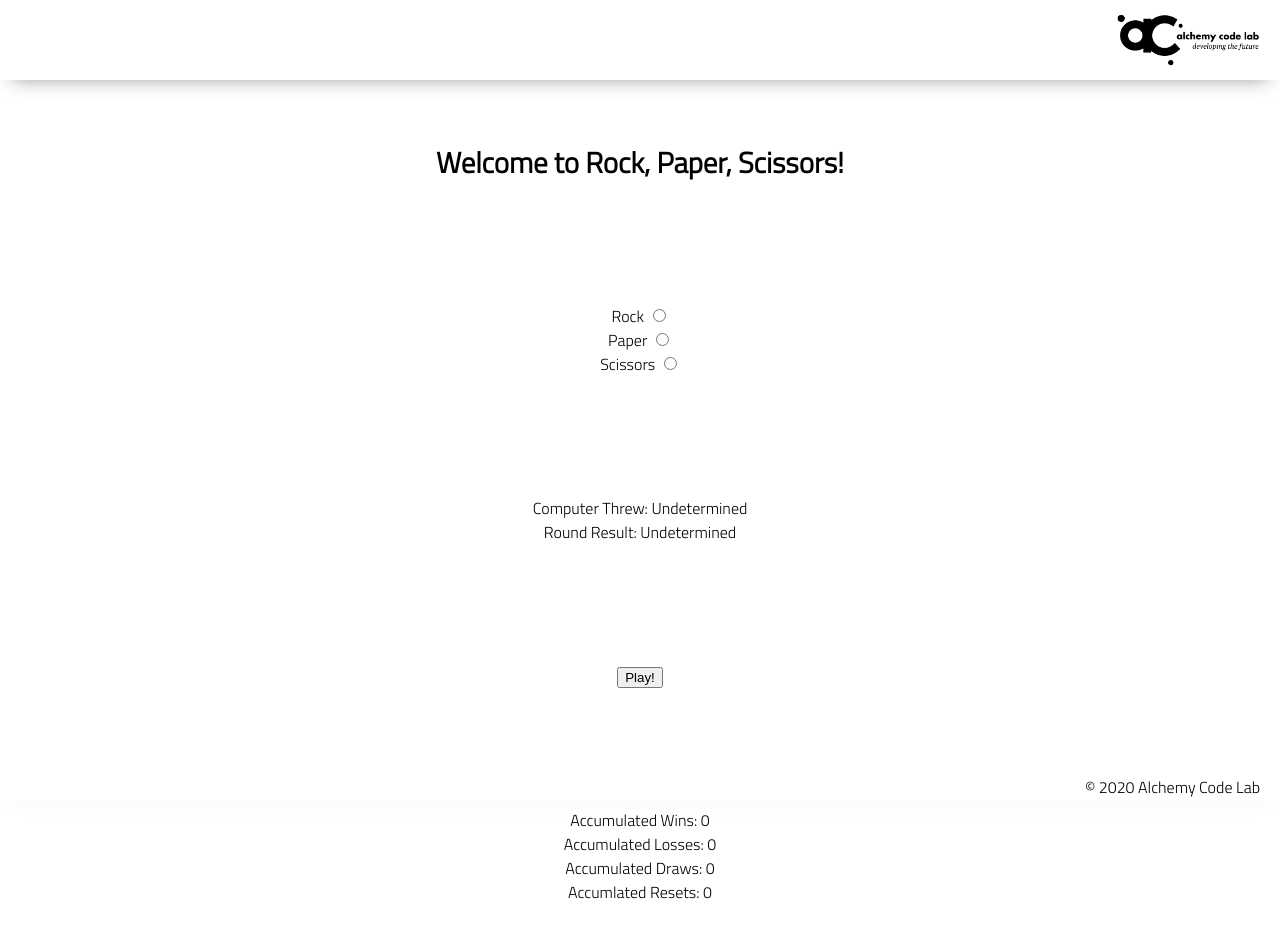
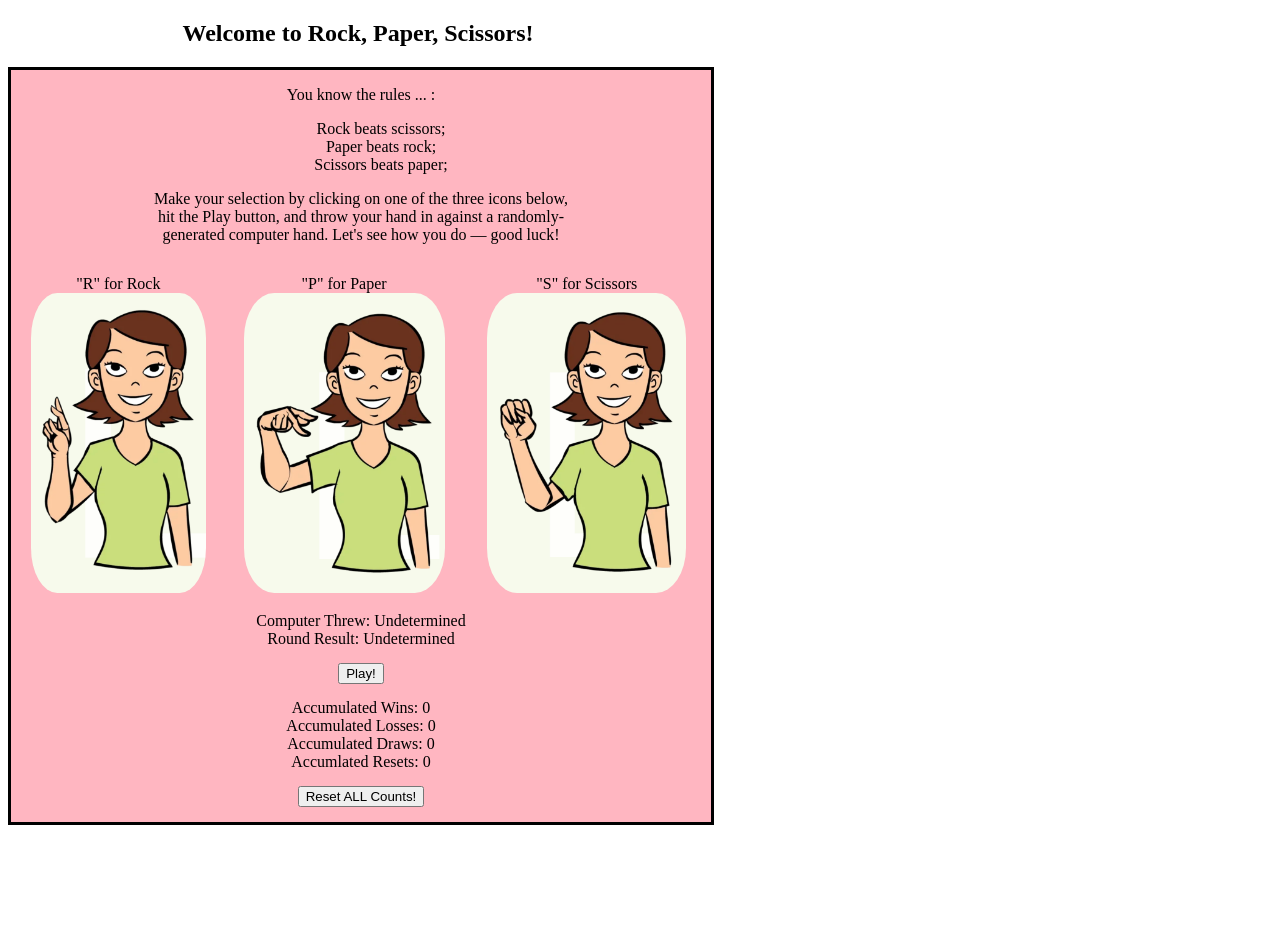
Before and after one commit to satyadvaya/jun20-lab03-rock-paper-scissors, a plain HTML site: page index.html in a window 1280 px wide. Shown: the top 937 px of the page. After the commit the page ends 833 px from the top, so only its background shows below. Drawn offline with Linux system fonts and the light colour scheme.

Commit message:
added images and CSS

```diff
--- a/app.js
+++ b/app.js
@@ -23,8 +23,8 @@ let resets = 0;
 // set event listeners
 playButton.addEventListener('click', () => {
     // get user input
-    const selected = document.querySelector('input[type=radio]:checked');
-    const userChoice = selected.value;
+    let selected = document.querySelector('input[type=radio]:checked');
+    let userChoice = selected.value;
 
     let computerChoice = getRandomThrow();
 
--- a/index.html
+++ b/index.html
@@ -6,38 +6,49 @@
     <meta name="viewport" content="width=device-width, initial-scale=1.0">
     <meta http-equiv="X-UA-Compatible" content="ie=edge">
     <link href="https://fonts.googleapis.com/css2?family=Titillium+Web:wght@300&display=swap" rel="stylesheet">
-    <link rel="stylesheet" href="./styles/reset.css">
-    <link rel="stylesheet" href="./styles/style.css">
+    <!-- <link rel="stylesheet" href="./styles/reset.css">
+    <link rel="stylesheet" href="./styles/style.css"> -->
     <link rel="stylesheet" href="./styles/home.css">
     <title>Rock, Paper, Scissors</title>
 </head>
 
 <body>
     <header>
-        <div class="gutter-right logo">
-            <img src="assets/big-logo.png" />
-        </div>
+        <h2>
+            Welcome to Rock, Paper, Scissors!
+        </h2>
     </header>
 
     <main>
+
+        <div id="container-id">
             <section>
-            <h2>
-                Welcome to Rock, Paper, Scissors!
-            </h2>
+                <p>You know the rules ... :</p>
+                    <ul>
+                        <li>Rock beats scissors;</li>
+                        <li>Paper beats rock;</li>
+                        <li>Scissors beats paper;</li>
+                    </ul>
+                <p>Make your selection by clicking on one of the three icons below,<br>
+                hit the Play button, and throw your hand in against a randomly-<br>
+                generated computer hand.  Let's see how you do — good luck!</p>
             </section>
 
-        <section>
+            <section id="radio-ids">
                 <label>
-                Rock
+                    "R" for Rock
                     <input type="radio" name="rps" value="rock">
+                    <img src="./assets/letter-r.png" height="300px" alt="rock image">
                 </label>
                 <label>
-                Paper
+                    "P" for Paper
                     <input type="radio" name="rps" value="paper">
+                    <img src="./assets/letter-p.png" height="300px" alt="paper image">
                 </label>
                 <label>
-                Scissors
+                    "S" for Scissors
                     <input type="radio" name="rps" value="scissors">
+                    <img src="./assets/letter-s.png" height="300px" alt="scissors image">
                 </label>
             </section>
 
@@ -76,11 +87,12 @@
                     <button id="reset-button-id">Reset ALL Counts!</button>
                 </div>
             </section>
+        </div>
 
     </main>
 
     <footer>
-        <div class="copy gutter-right">&copy; 2020 Alchemy Code Lab</div>
+        <!-- <div class="copy gutter-right">&copy; 2020 Alchemy Code Lab</div> -->
     </footer>
 
     <script type="module" src="./app.js"></script>
--- a/styles/home.css
+++ b/styles/home.css
@@ -1 +1,41 @@
 /* add home page styles here */
+#radio-ids {
+    display: flex;
+    flex-direction: row;
+    text-align: center;
+    align-items: center;
+    padding-bottom: 15px;
+    width: 700px;
+}
+
+input {
+    display: none;
+}
+
+input[type=radio]:checked + img {
+    border: tomato 5px solid;
+}
+
+img {
+    border-radius: 15%;
+}
+
+section {
+    text-align: center;
+    padding-bottom: 15px;
+}
+
+h2 {
+    text-align: center;
+    width: 700px;
+}
+
+ul {
+    list-style-type: none;
+}
+
+#container-id {
+    width: 700px;
+    border: black 3px solid;
+    background-color: lightpink;
+}
--- a/styles/reset.css
+++ b/styles/reset.css
@@ -3,7 +3,7 @@
    v2.0 | 20110126
    License: none (public domain)
 */
-
+/*
 *{
     box-sizing: border-box;
 }
@@ -36,4 +36,4 @@ time, mark, audio, video {
 
 ol, ul {
 	list-style: none;
-}
+} */
--- a/styles/style.css
+++ b/styles/style.css
@@ -1,5 +1,5 @@
 
-body {
+/* body { */
     /* https://coolors.co/generate and click export -> scss to get the colors to copy and paste below*/
     /* --color1: hsla(349, 69%, 76%, 1);
     --color2: hsla(207, 67%, 44%, 1);
@@ -12,7 +12,7 @@ body {
     --color3: hsla(315, 37%, 86%, 1);
     --color4: hsla(45, 73%, 98%, 1);
     --color5: hsla(224, 40%, 79%, 1); */
-
+/*
     --header-height: 80px;
     --shadow: 0px 10px 20px -12px rgba(0,0,0,0.45);
     --gutter: 30px;
@@ -110,4 +110,4 @@ footer {
         transform: rotate3d(10, 10, 10, 50deg) scale(1);
     }
 
-  }
+  } */
```
Also changed, not shown: assets/letter-p.png (added), assets/letter-r.png (added), assets/letter-s.png (added). Lines whose indentation alone changed are shown as unchanged.
